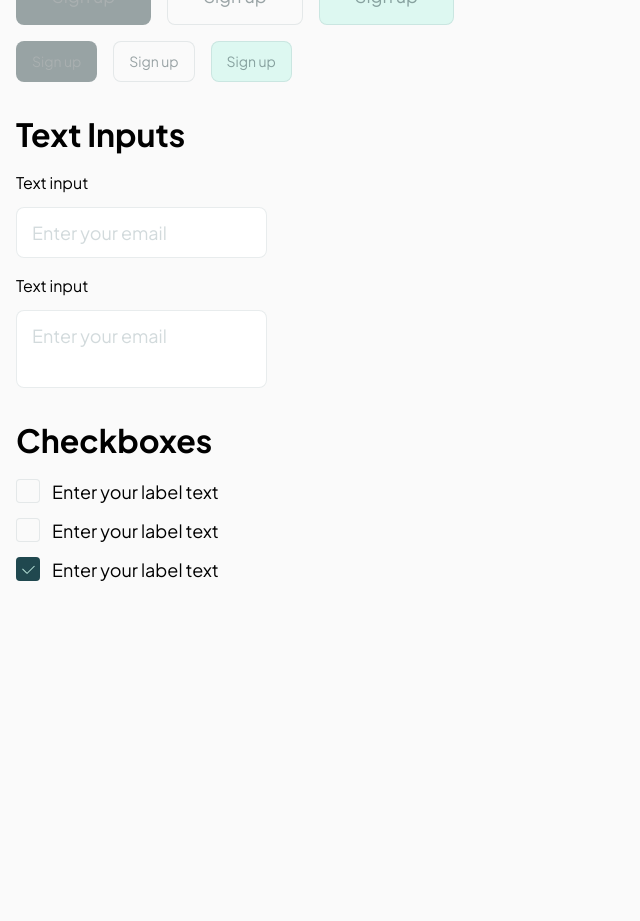
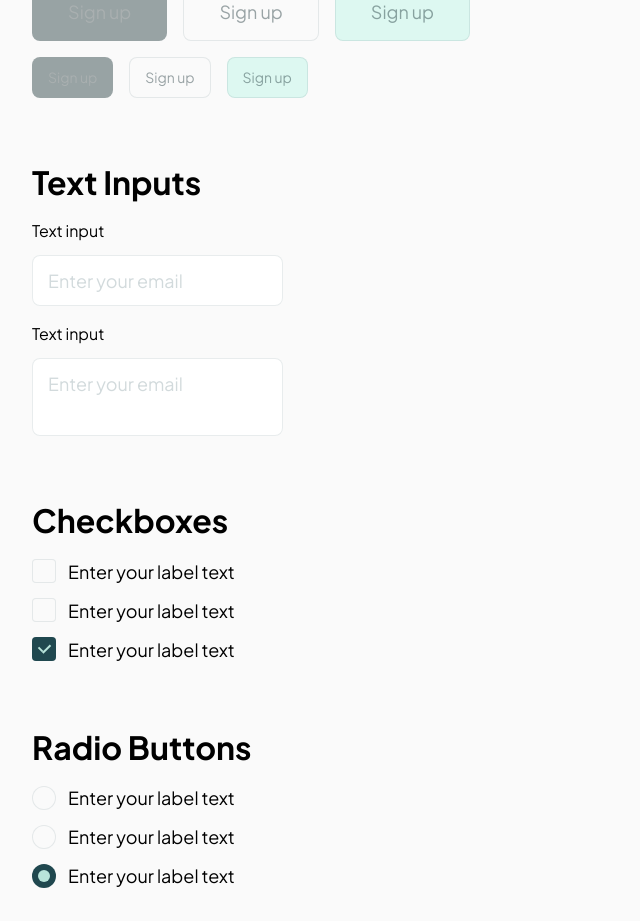
Before and after one commit to mazhugasergei/testUI, a React (Create React App) app: page / in a window 1280 px wide. Shown: the part 240-1161 px from the top of the page, without its empty margins (0-640 px from the left). Before the commit the page ends 839 px from the top, so only its background shows below. Built offline with nearby package versions, Linux system fonts and the light colour scheme.

Commit message:
Added Radio buttons + fixes

```diff
--- a/src/App.js
+++ b/src/App.js
@@ -6,22 +6,22 @@ export default () => {
         <h3>Buttons</h3>
         <div className="flex">
           <button>Sign up</button>
-          <button className="outline">Sign up</button>
+          <button className="white">Sign up</button>
           <button className="light">Sign up</button>
         </div>
         <div className="flex">
           <button className="small">Sign up</button>
-          <button className="small outline">Sign up</button>
+          <button className="small white">Sign up</button>
           <button className="small light">Sign up</button>
         </div>
         <div className="flex">
           <button disabled>Sign up</button>
-          <button className="outline" disabled>Sign up</button>
+          <button className="white" disabled>Sign up</button>
           <button className="light" disabled>Sign up</button>
         </div>
         <div className="flex">
           <button className="small" disabled>Sign up</button>
-          <button className="small outline" disabled>Sign up</button>
+          <button className="small white" disabled>Sign up</button>
           <button className="small light" disabled>Sign up</button>
         </div>
       </div>
@@ -61,6 +61,27 @@ export default () => {
         </form>
       </div>
 
+      <div className="container">
+        <h3>Radio Buttons</h3>
+        <form>
+          <input className="radio-input" type="radio" name="radioGroup_01" id="radioGroup_radio_01" />
+          <label className="radio-label" htmlFor="radioGroup_radio_01">
+            <div className="radio" />
+            <span>Enter your label text</span>
+          </label>
+          <input className="radio-input" type="radio" name="radioGroup_01" id="radioGroup_radio_02" />
+          <label className="radio-label" htmlFor="radioGroup_radio_02">
+            <div className="radio" />
+            <span>Enter your label text</span>
+          </label>
+          <input defaultChecked className="radio-input" type="radio" name="radioGroup_01" id="radioGroup_radio_03" />
+          <label className="radio-label" htmlFor="radioGroup_radio_03">
+            <div className="radio" />
+            <span>Enter your label text</span>
+          </label>
+        </form>
+      </div>
+
     </main>
   )
 }
--- a/src/style/index.css
+++ b/src/style/index.css
@@ -100,15 +100,15 @@ button.small, a.btn.small {
   font-size: 0.875rem;
   padding: 0.625rem 1rem;
 }
-button.outline, a.btn.outline {
+button.white, a.btn.white {
   color: var(--primary-dark);
   background: var(--pure-white);
   box-shadow: inset 0 0 0 0.0625rem var(--border);
 }
-button.outline:hover, a.btn.outline:hover {
+button.white:hover, a.btn.white:hover {
   background: var(--pale-grey);
 }
-button.outline:disabled, a.btn.outline:disabled {
+button.white:disabled, a.btn.white:disabled {
   color: var(--primary-dark-disabled);
   background: var(--pale-grey);
 }
@@ -149,7 +149,7 @@ form input::placeholder, form textarea::placeholder {
 form textarea {
   resize: none;
 }
-form .checkbox-input {
+form .checkbox-input, form .radio-input {
   position: absolute;
   opacity: 0;
   pointer-events: none;
@@ -168,31 +168,51 @@ form .checkbox-input:checked + .checkbox-label .checkbox div::before, form .chec
   background: var(--primary-light);
 }
 form .checkbox-input:checked + .checkbox-label .checkbox div::before {
-  width: 0.0625rem;
+  width: 0.125rem;
   height: 0.375rem;
 }
 form .checkbox-input:checked + .checkbox-label .checkbox div::after {
   width: 0.6875rem;
-  height: 0.0625rem;
+  height: 0.125rem;
 }
-form .checkbox {
+form .radio-input:checked + .radio-label .radio {
+  position: relative;
+  display: grid;
+  place-items: center;
+  background: var(--primary);
+}
+form .radio-input:checked + .radio-label .radio::before {
+  content: "";
+  position: absolute;
+  width: 50%;
+  height: 50%;
+  background: var(--primary-light);
+  border-radius: 50%;
+}
+form .checkbox, form .radio {
   width: 1.5rem;
   height: 1.5rem;
   box-shadow: inset 0 0 0 0.0625rem var(--border);
   border-radius: 0.25rem;
 }
-form .checkbox-label {
+form .radio {
+  border-radius: 50%;
+}
+form .checkbox-label, form .radio-label {
   display: flex;
   align-items: center;
   gap: 0.75rem;
   font-size: 1.125rem;
+}
+form .checkbox-label:hover .checkbox, form .checkbox-label:hover .radio, form .radio-label:hover .checkbox, form .radio-label:hover .radio {
+  box-shadow: inset 0 0 0 0.0625rem var(--border-hover);
 }
 
 .container {
   display: flex;
   flex-flow: column;
   gap: 1rem;
-  padding: 1rem;
+  padding: 2rem;
 }
 
 .flex {
--- a/src/style/index.scss
+++ b/src/style/index.scss
@@ -20,7 +20,7 @@ body{
   display: flex;
   flex-flow: column;
   gap: 1rem;
-  padding: 1rem;
+  padding: 2rem;
 }
 
 .flex{
--- a/src/style/ui/_button.scss
+++ b/src/style/ui/_button.scss
@@ -20,7 +20,7 @@ button, a.btn{
     padding: 0.625rem 1rem;
   }
 
-  &.outline{
+  &.white{
     color: var(--primary-dark);
     background: var(--pure-white);
     box-shadow: inset 0 0 0 0.0625rem var(--border);
--- a/src/style/ui/_form.scss
+++ b/src/style/ui/_form.scss
@@ -20,11 +20,13 @@ form{
     resize: none;
   }
 
-  .checkbox-input{
+  // input
+  .checkbox-input, .radio-input{
     position: absolute;
     opacity: 0;
     pointer-events: none;
   }
+  // :checked
   .checkbox-input:checked{
     & + .checkbox-label .checkbox{
       display: grid;
@@ -38,26 +40,53 @@ form{
           background: var(--primary-light);
         }
         &::before{
-          width: .0625rem;
+          width: .125rem;
           height: .375rem;
         }
         &::after{
           width: .6875rem;
-          height: .0625rem;
+          height: .125rem;
         }
       }
     }
   }
-  .checkbox{
+  .radio-input:checked{
+    & + .radio-label .radio{
+      position: relative;
+      display: grid;
+      place-items: center;
+      background: var(--primary);
+      &::before{
+        content: '';
+        position: absolute;
+        width: 50%;
+        height: 50%;
+        background: var(--primary-light);
+        border-radius: 50%;
+      }
+    }
+  }
+  // icon
+  .checkbox, .radio{
     width: 1.5rem;
     height: 1.5rem;
     box-shadow: inset 0 0 0 0.0625rem var(--border);
     border-radius: .25rem;
   }
-  .checkbox-label{
+  .radio{
+    border-radius: 50%;
+  }
+  // label (icon + text)
+  .checkbox-label, .radio-label{
     display: flex;
     align-items: center;
     gap: .75rem;
     font-size: 1.125rem;
   }
+  // :hover
+  .checkbox-label:hover, .radio-label:hover{
+    .checkbox, .radio{
+      box-shadow: inset 0 0 0 0.0625rem var(--border-hover);
+    }
+  }
 }
```
Also changed, not shown: src/assets/images/svg/checkmark.svg (deleted), 1 other file (tests, documents, lock files or other folders).
